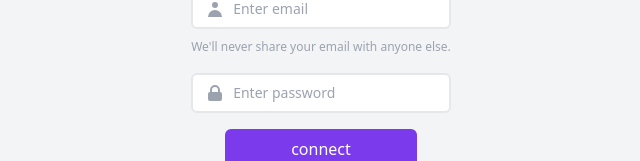
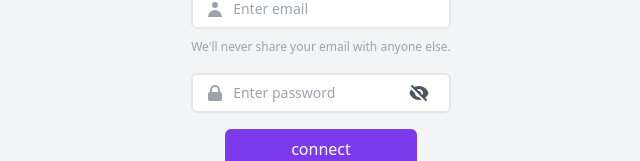
Before and after one commit to meddeb23/messenger, a React (Create React App) app in the folder client/: page /login in a window 1280 px wide. Shown: the part 333-494 px from the top of the page, without its empty margins (319-959 px from the left). Built offline with nearby package versions, Linux system fonts and the light colour scheme.

Commit message:
toggle show password

```diff
--- a/client/src/pages/Login.jsx
+++ b/client/src/pages/Login.jsx
@@ -9,6 +9,7 @@
 export function Login() {
   const { setIsLoggedin, setUser, setIsAdmin } = useContext(UserContext);
   const [values, setValues] = useForm({ email: "", password: "" });
+  const [showPwd, setShowPwd] = useState(false);
   const [error, setError] = useState("");
   const [isFetching, setIsFetching] = useState(false);
 
@@ -49,7 +50,11 @@
     <div className="mt-4 mx-auto flex justify-center items-center text-gray-600">
       <div className="mx-8">
         <h1 className="font-bold text-4xl ml-4">Login</h1>
-        <form className="my-4" onSubmit={(e) => onSubmitForm(e)}>
+        <form
+          autoComplete="off"
+          className="my-4"
+          onSubmit={(e) => onSubmitForm(e)}
+        >
           <div className="flex flex-row items-center bg-white border-2 border-gray-200 py-2 px-3 mb-1 mt-4 rounded-md">
             <svg
               className="w-5 flex-none text-gray-400"
@@ -89,11 +94,44 @@
             </svg>
             <input
               onChange={(e) => setValues(e)}
-              type="password"
+              type={!showPwd ? "password" : "text"}
               name="password"
               placeholder="Enter password"
               className="w-44 bg-transparent outline-none ml-2 text-sm"
             />
+            {!showPwd ? (
+              <svg
+                onClick={() => setShowPwd((value) => !value)}
+                className="w-5 flex-none text-gray-400"
+                xmlns="http://www.w3.org/2000/svg"
+                className="h-5 w-5"
+                viewBox="0 0 20 20"
+                fill="currentColor"
+              >
+                <path
+                  fillRule="evenodd"
+                  d="M3.707 2.293a1 1 0 00-1.414 1.414l14 14a1 1 0 001.414-1.414l-1.473-1.473A10.014 10.014 0 0019.542 10C18.268 5.943 14.478 3 10 3a9.958 9.958 0 00-4.512 1.074l-1.78-1.781zm4.261 4.26l1.514 1.515a2.003 2.003 0 012.45 2.45l1.514 1.514a4 4 0 00-5.478-5.478z"
+                  clipRule="evenodd"
+                />
+                <path d="M12.454 16.697L9.75 13.992a4 4 0 01-3.742-3.741L2.335 6.578A9.98 9.98 0 00.458 10c1.274 4.057 5.065 7 9.542 7 .847 0 1.669-.105 2.454-.303z" />
+              </svg>
+            ) : (
+              <svg
+                onClick={() => setShowPwd((value) => !value)}
+                className="w-5 flex-none text-gray-400"
+                xmlns="http://www.w3.org/2000/svg"
+                className="h-5 w-5"
+                viewBox="0 0 20 20"
+                fill="currentColor"
+              >
+                <path d="M10 12a2 2 0 100-4 2 2 0 000 4z" />
+                <path
+                  fillRule="evenodd"
+                  d="M.458 10C1.732 5.943 5.522 3 10 3s8.268 2.943 9.542 7c-1.274 4.057-5.064 7-9.542 7S1.732 14.057.458 10zM14 10a4 4 0 11-8 0 4 4 0 018 0z"
+                  clipRule="evenodd"
+                />
+              </svg>
+            )}
           </div>
           <small className="h-16 text-xs text-red-400">{error}</small>
           {isFetching ? (
```
